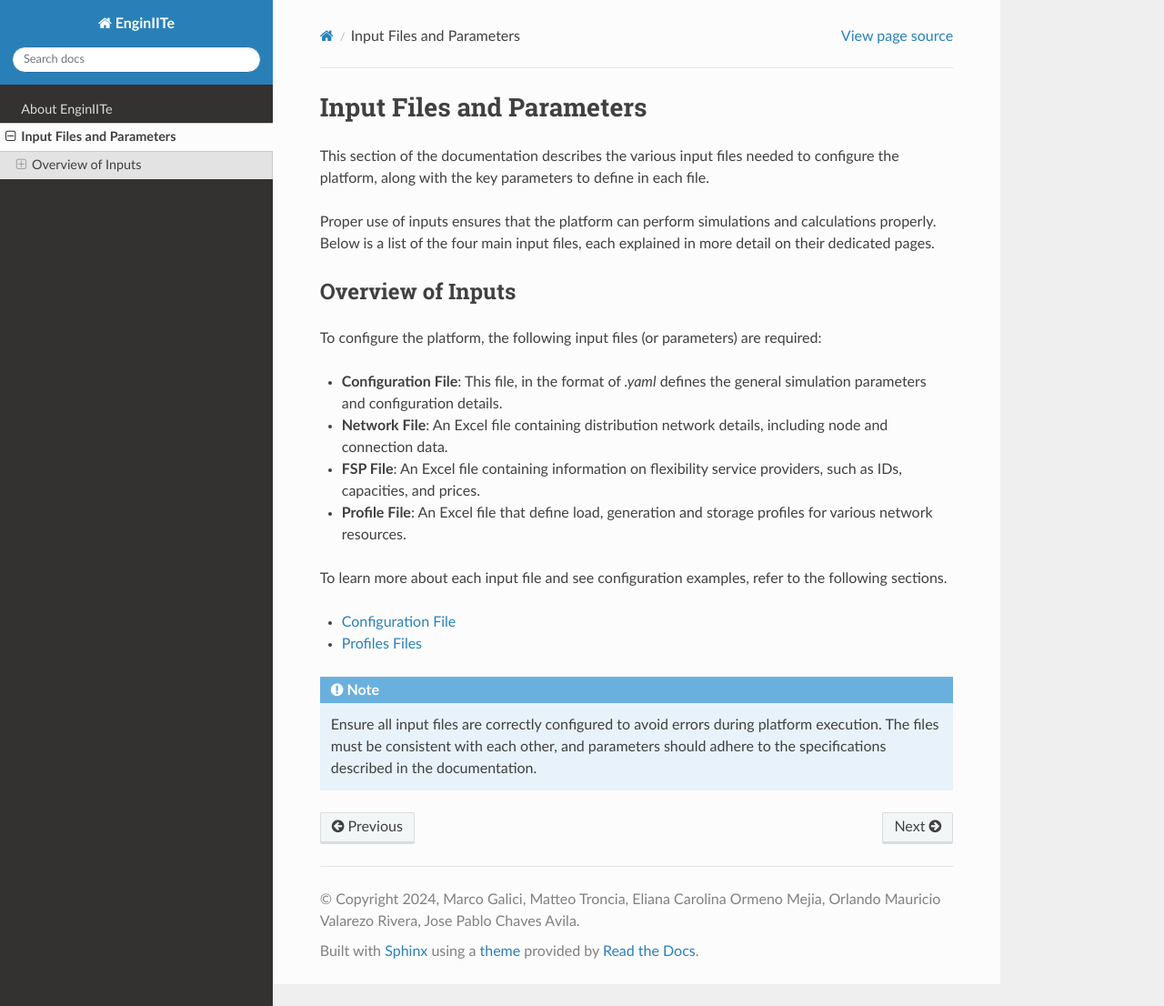
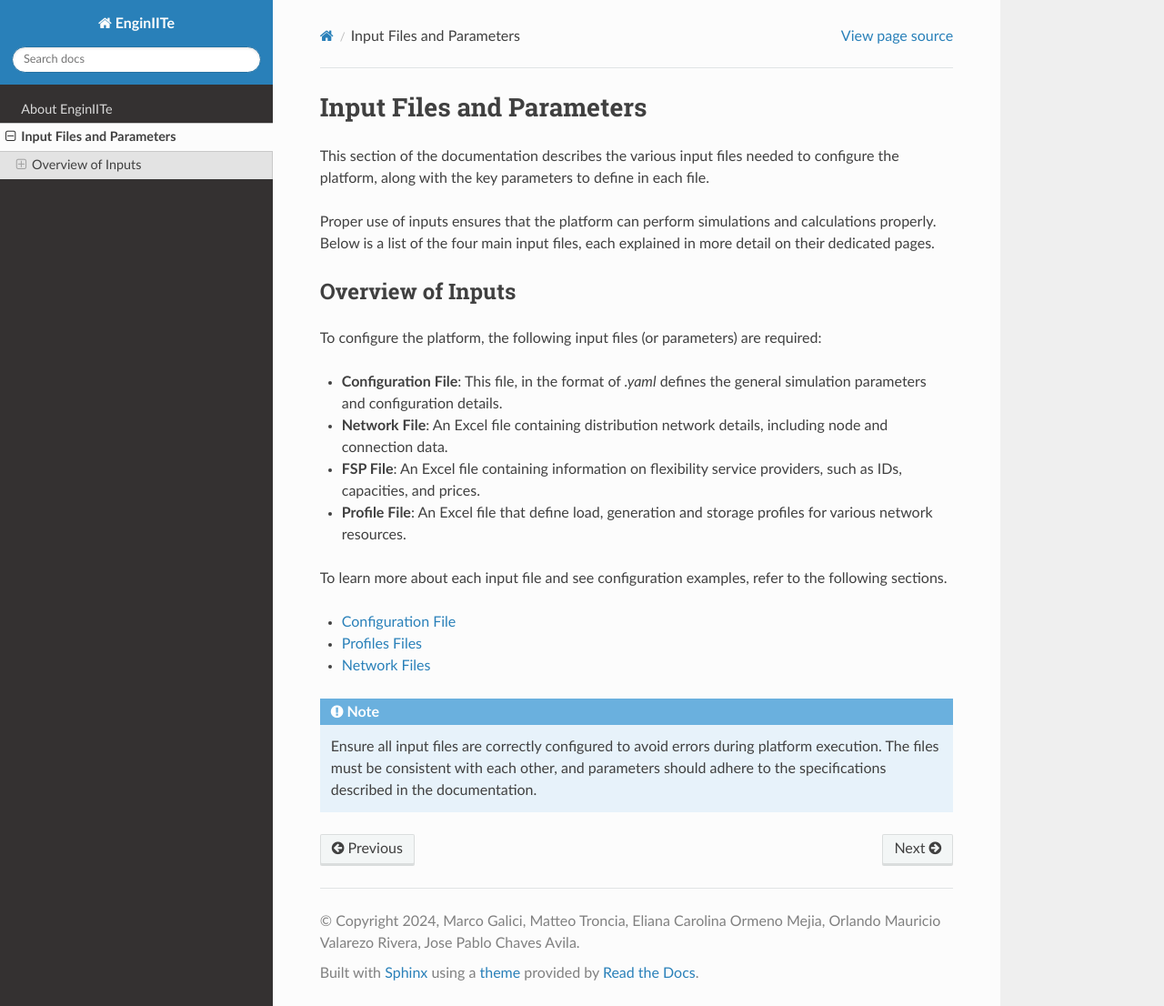
Before and after one commit to MarcoGalici/EnginIITe, a Sphinx documentation site: the page built from docs/input.rst, in a window 1280 px wide and 1106 px high. Shown: the whole window at 91% size. Built offline with Sphinx 7.4.7 and the Read the Docs theme 3.1.0, drawn with Linux system fonts in a browser that asks for light colours.

Commit message:
Add files via upload

```diff
--- a/docs/input.rst
+++ b/docs/input.rst
@@ -25,6 +25,7 @@ To learn more about each input file and see configuration examples, refer to the
 
    inputs/config_file
    inputs/profiles_file
+   inputs/network_file
 
 
 .. note::
```
